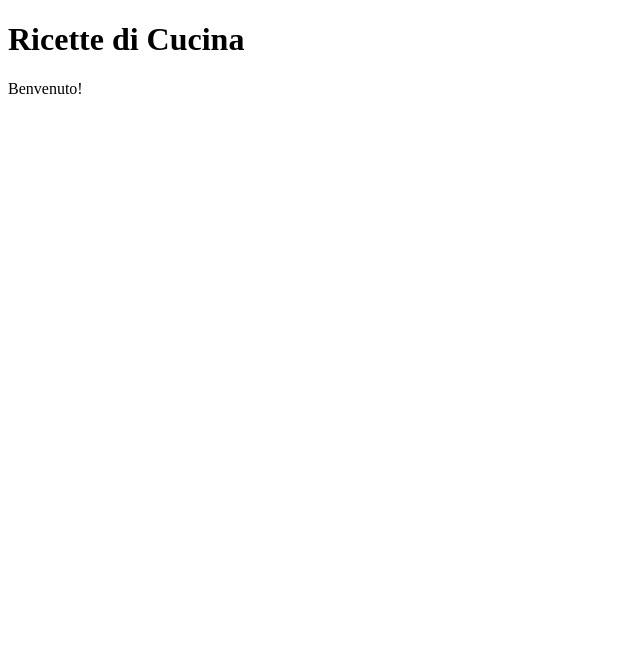
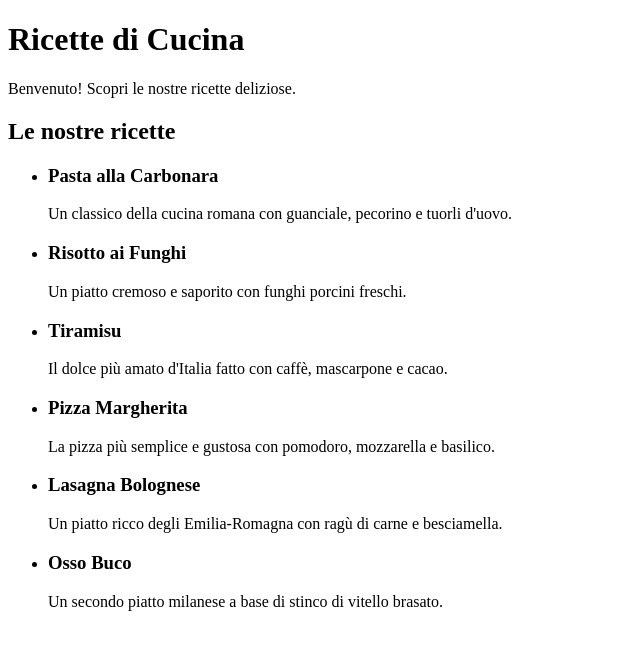
Before and after one commit to Beatrice3333/ricette-cucina, a plain HTML site: page index.html in a window 1280 px wide. Shown: the whole page, without its empty margins (0-640 px from the left). Drawn offline with Linux system fonts and the light colour scheme.

```diff
--- a/index.html
+++ b/index.html
@@ -7,6 +7,34 @@
 </head>
 <body>
     <h1>Ricette di Cucina</h1>
-    <p>Benvenuto!</p>
+    <p>Benvenuto! Scopri le nostre ricette deliziose.</p>
+
+    <h2>Le nostre ricette</h2>
+    <ul>
+        <li>
+            <h3>Pasta alla Carbonara</h3>
+            <p>Un classico della cucina romana con guanciale, pecorino e tuorli d'uovo.</p>
+        </li>
+        <li>
+            <h3>Risotto ai Funghi</h3>
+            <p>Un piatto cremoso e saporito con funghi porcini freschi.</p>
+        </li>
+        <li>
+            <h3>Tiramisu</h3>
+            <p>Il dolce più amato d'Italia fatto con caffè, mascarpone e cacao.</p>
+        </li>
+        <li>
+            <h3>Pizza Margherita</h3>
+            <p>La pizza più semplice e gustosa con pomodoro, mozzarella e basilico.</p>
+        </li>
+        <li>
+            <h3>Lasagna Bolognese</h3>
+            <p>Un piatto ricco degli Emilia-Romagna con ragù di carne e besciamella.</p>
+        </li>
+        <li>
+            <h3>Osso Buco</h3>
+            <p>Un secondo piatto milanese a base di stinco di vitello brasato.</p>
+        </li>
+    </ul>
 </body>
 </html>
```
